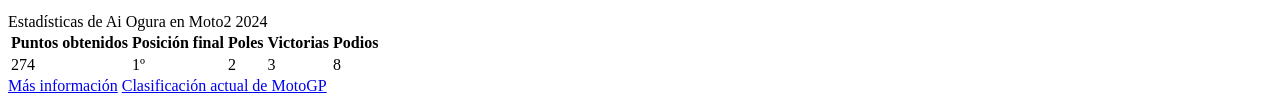
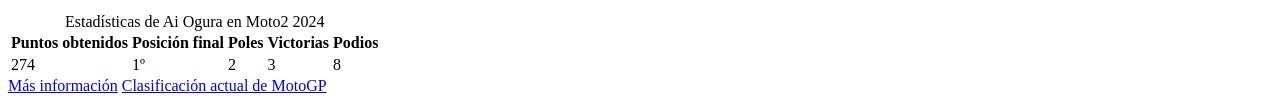
Before and after one commit to PabloGarPe/proyecto, a plain HTML site: page MotoGP-Desktop/piloto.html in a window 1280 px wide. Shown: the part 594-697 px from the top of the page. Drawn offline with Linux system fonts and the light colour scheme.

Commit message:
fix(Core): fix caption

```diff
--- a/MotoGP-Desktop/piloto.html
+++ b/MotoGP-Desktop/piloto.html
@@ -71,7 +71,7 @@
       </dd>
     </dl>
     <table>
-      <tablecaption>Estadísticas de Ai Ogura en Moto2 2024</tablecaption>
+      <caption>Estadísticas de Ai Ogura en Moto2 2024</caption>
       <thead>
         <tr>
           <th>Puntos obtenidos</th>
```
